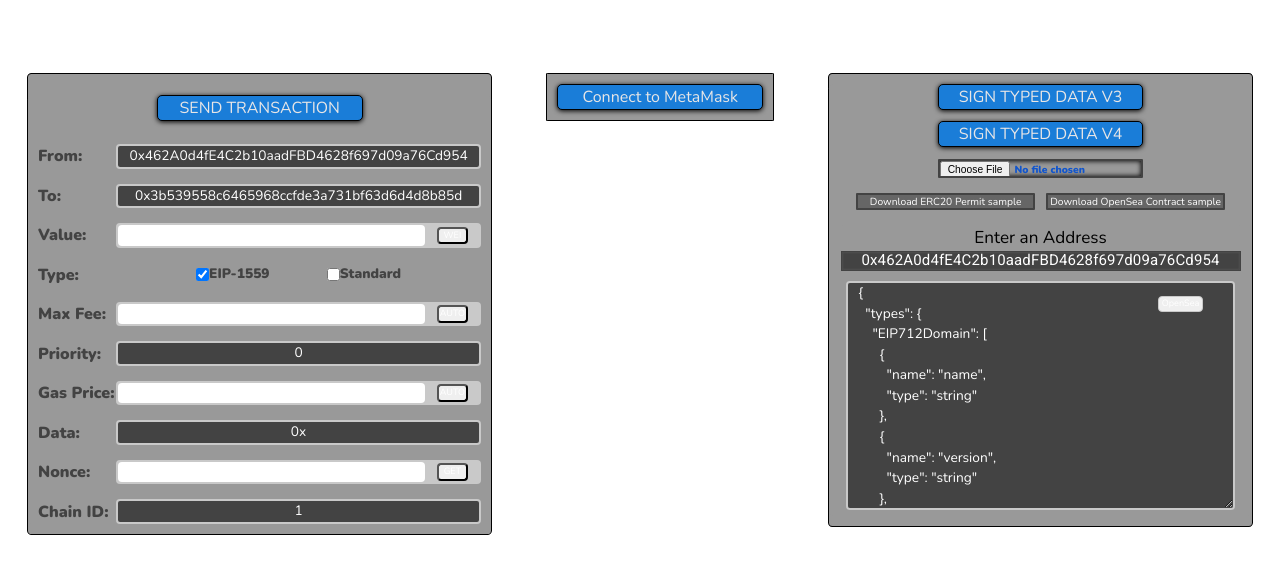
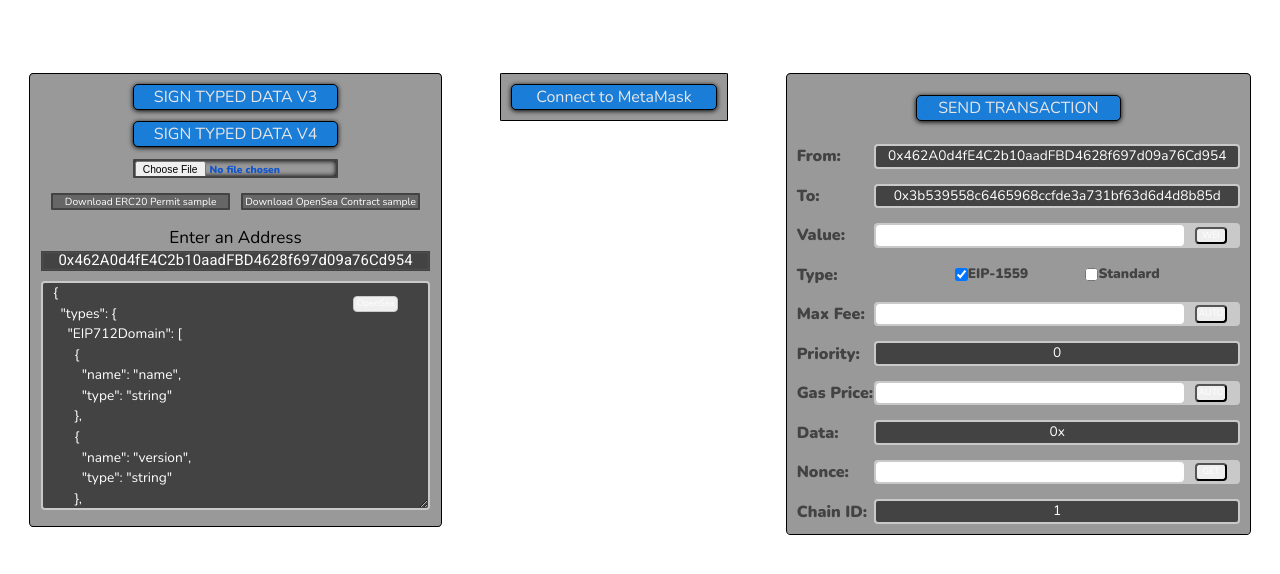
Before and after one commit to alejosequeira/scam_addresses, a Next.js app: page / in a window 1280 px wide. Shown: the top 574 px of the page. Built offline with nearby package versions, Linux system fonts and the light colour scheme.

Commit message:
code optimizing

```diff
--- a/components/connect/connect.module.css
+++ b/components/connect/connect.module.css
@@ -7,7 +7,6 @@
     background-color: var(--lightBlue);
     color: var(--ligtherGray);
     cursor: pointer;
-    transition: all 0.8s ease;
     box-shadow: black 0px 1px 5px;
     width: 9rem;
     margin: 0 10px;
--- a/components/send_transaction/sendTX.module.css
+++ b/components/send_transaction/sendTX.module.css
@@ -33,7 +33,6 @@
     background-color: var(--lightBlue);
     color: var(--ligtherGray);
     cursor: pointer;
-    transition: all 0.8s ease;
     box-shadow: black 0px 1px 5px;
     width: 4rem;
     margin: 0 0.5rem;
--- a/components/sign_transaction/SignTX.jsx
+++ b/components/sign_transaction/SignTX.jsx
@@ -200,11 +200,11 @@ export default function SignTX() {
                             sx: {
                                 color: 'white',
                                 backgroundColor: '#434343',
-                                fontSize: 15,
+                                fontSize: "0.65rem",
                                 border: '1px solid #434343',
                                 borderRadius: '0px',
                                 height: '20px',
-                                width: '400px',
+                                width: '17rem',
                                 boxShadow: '#666666 1px 1px 1px 0px inset, #666666 -1px -1px 1px 0px inset',
                                 textDecoration: 'none',
                                 padding: '0 10px',
--- a/components/sign_transaction/signTX.module.css
+++ b/components/sign_transaction/signTX.module.css
@@ -59,7 +59,6 @@
     background-color: var(--lightBlue);
     color: var(--ligtherGray);
     cursor: pointer;
-    transition: all 0.8s ease;
     box-shadow: black 0px 1px 5px;
     width: 9rem;
     gap: 5px;
--- a/src/app/page.jsx
+++ b/src/app/page.jsx
@@ -8,9 +8,9 @@ export default function Home() {
 
   return (
     <div className={style.form_test}>
+      <div className={style.block}><SignTX /></div>
+      <div className={style.block}><Connect /></div>
       <div className={style.block}><SendTX /></div>
-      <div className={style.block}><Connect /></div>
-      <div className={style.block}><SignTX /></div>
     </div>
   );
 };
--- a/src/app/page.module.css
+++ b/src/app/page.module.css
@@ -6,7 +6,7 @@
 }
 
 .block {
-    border: 1px solid black;
+    border: 1px solid rgb(222, 222, 222);
     font-family: var(--default-font);
     border: 1px solid var(--black);
     background-color: var(--lightGray);
```
